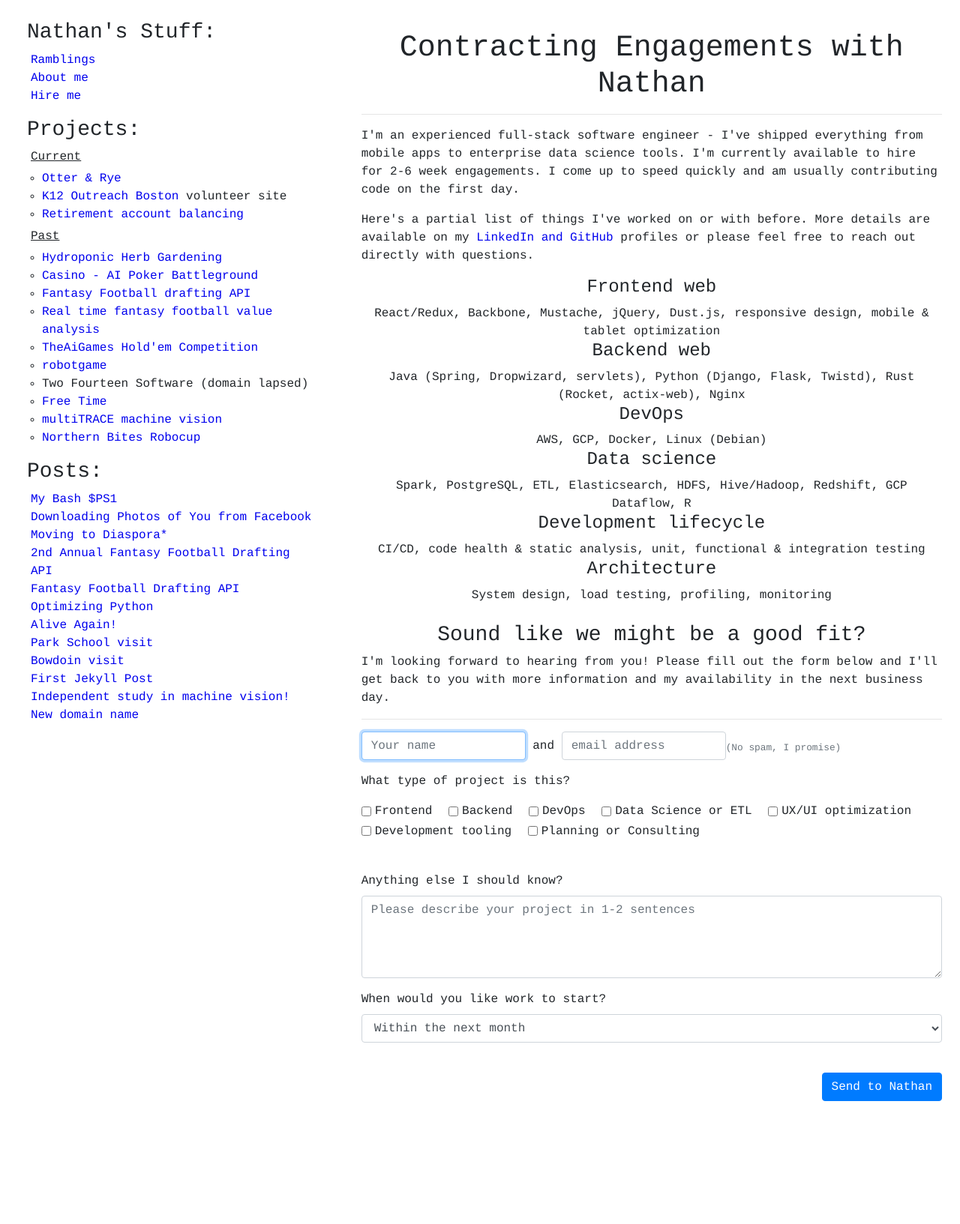
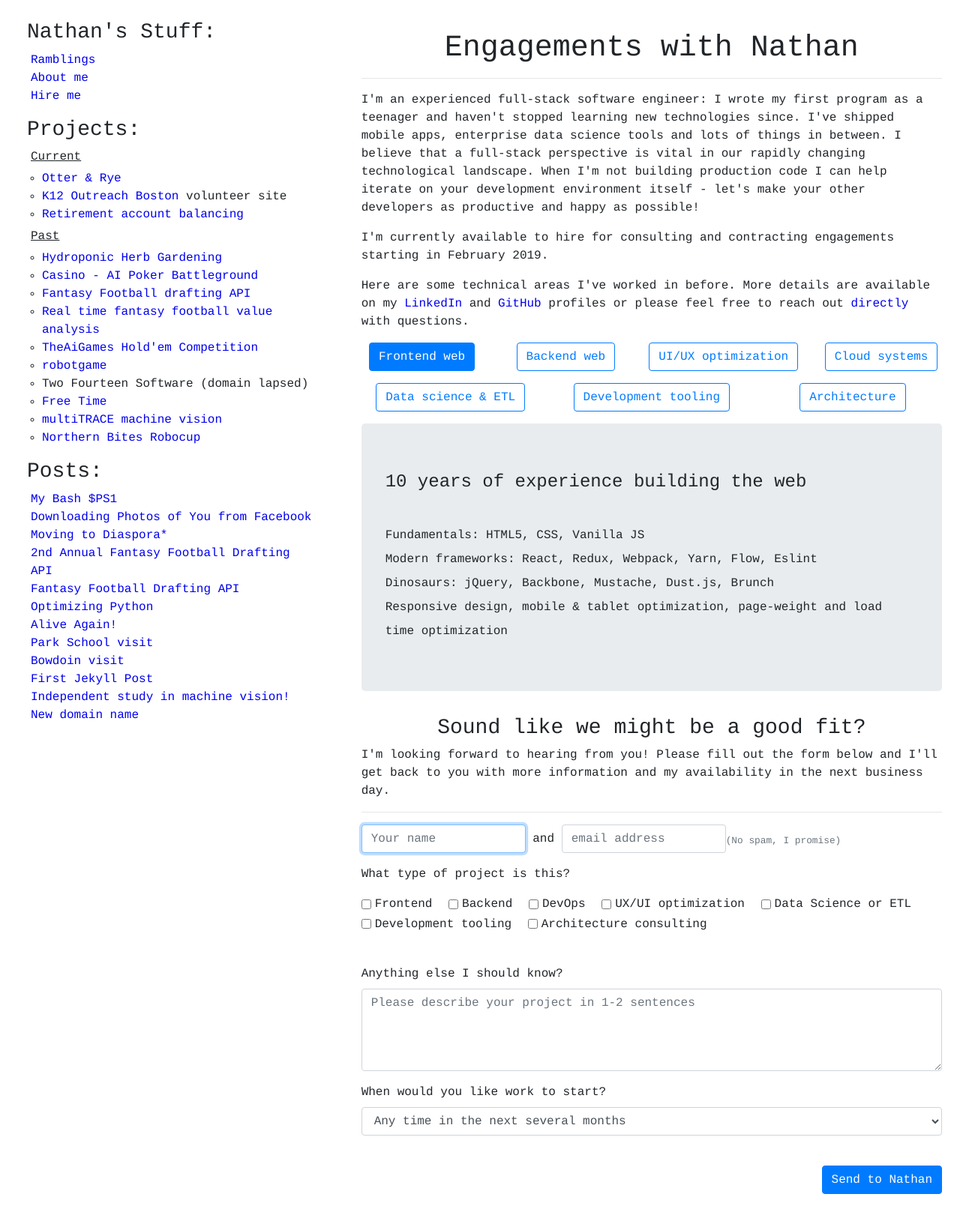
Before and after one commit to gnmerritt/gnmerritt.net, a Jekyll site: the page built from hire.html, in a window 1280 px wide. Shown: the whole page at 75% size. Built offline with Jekyll 4.4.1, drawn with Linux system fonts in a browser that asks for light colours; comment, search, counter and statistics services are not loaded; before the commit the page ends 1509 px from its top, so only the background shows below that.

Commit message:
polished up the hiring page

```diff
--- a/css/blog.css
+++ b/css/blog.css
@@ -22,6 +22,13 @@
 .post .date { float:right; } /* date */
 .post .more { text-align: center; margin:0.5em; padding:0.25em; cursor:pointer; }
 
+.skillbox .skills {
+  display: none;
+}
+.skill-spot {
+  line-height: 2em;
+}
+
 .showPhone { display:none; }
 
 /* smartphone specific layout */
--- a/hire.html
+++ b/hire.html
@@ -4,46 +4,102 @@
 ---
 
 <div class="p-4">
-<h1 class="text-center">Contracting Engagements with Nathan</h1>
+<h1 class="text-center">Engagements with Nathan</h1>
 
 <hr/>
 
 <p>
-I'm an experienced full-stack software engineer - I've shipped everything from
-mobile apps to enterprise data science tools. I'm currently available to hire
-for 2-6 week engagements. I come up to speed quickly and am usually contributing
-code on the first day.
+I'm an experienced full-stack software engineer: I wrote my first program as a
+teenager and haven't stopped learning new technologies since. I've shipped
+mobile apps, enterprise data science tools and lots of things in between. I
+believe that a full-stack perspective is vital in our rapidly changing
+technological landscape. When I'm not building production code I can help
+iterate on your development environment itself - let's make your other
+developers as productive and happy as possible!
 </p>
 
-<p>Here's a partial list of things I've worked on or with before. More details are
-available on my <a href="https://www.linkedin.com/in/gnmerritt">LinkedIn and
-<a href="https://github.com/gnmerritt">GitHub</a> profiles or please feel free
-to reach out directly with questions.
+<p>
+I'm currently available to hire for consulting and contracting engagements
+starting in February 2019.
 </p>
 
-<div class="text-center">
-  <h4>Frontend web</h4>
-  React/Redux, Backbone, Mustache, jQuery, Dust.js, responsive design, mobile & tablet optimization
+<p>
+Here are some technical areas I've worked in before. More details are available
+on my <a href="https://www.linkedin.com/in/gnmerritt">LinkedIn</a> and
+<a href="https://github.com/gnmerritt">GitHub</a> profiles or please feel free
+to reach out <a href="#interest">directly</a> with questions.
+</p>
 
-  <h4>Backend web</h4>
-  Java (Spring, Dropwizard, servlets), Python (Django, Flask, Twistd), Rust (Rocket, actix-web), Nginx
+<div class="text-center skillbox">
+<div class="row mb-3">
+  <div class="col md-4">
+    <button type="button" class="btn btn-outline-primary category active">Frontend web</button>
+    <div class="skills">
+      <h4>10 years of experience building the web</h4>
+      <br>Fundamentals: HTML5, CSS, Vanilla JS
+      <br>Modern frameworks: React, Redux, Webpack, Yarn, Flow, Eslint
+      <br>Dinosaurs: jQuery, Backbone, Mustache, Dust.js, Brunch
+      <br>Responsive design, mobile & tablet optimization, page-weight and load
+      time optimization
+    </div>
+  </div>
 
-  <h4>DevOps</h4>
-  AWS, GCP, Docker, Linux (Debian)
+  <div class="col md-4">
+    <button type="button" class="btn btn-outline-primary category">Backend web</button>
+    <div class="skills">
+      <h4>Backend focused full-stack engineer since 2011</h4>
+      <br>Java: Dropwizard, Jersey, servlets, Spring, Junit, Mockito, TestNG
+      <br>Python: Django, Flask, Twistd
+      <br>Rust: Rocket, actix-web
+      <br>Nginx, Apache, SSL
+    </div>
+  </div>
 
-  <h4>Data science</h4>
-  Spark, PostgreSQL, ETL, Elasticsearch, HDFS, Hive/Hadoop, Redshift, GCP Dataflow, R
+  <div class="col md-3">
+    <button type="button" class="btn btn-outline-primary category">UI/UX optimization</button>
+    <div class="skills">
+      A/B testing, experimental design, multi-armed bandit optimization, statistical analysis
+    </div>
+  </div>
 
-  <h4>Development lifecycle</h4>
-  CI/CD, code health & static analysis, unit, functional & integration testing
-
-  <h4>Architecture</h4>
-  System design, load testing, profiling, monitoring
+  <div class="col md-4">
+    <button type="button" class="btn btn-outline-primary category">Cloud systems</button>
+    <div class="skills">
+      AWS, GCP, Docker, Linux (Debian)
+    </div>
+  </div>
 </div>
 
-<br>
+<div class="row mb-3">
+  <div class="col md-4">
+    <button type="button" class="btn btn-outline-primary category">Data science & ETL</button>
+    <div class="skills">
+      Spark, PostgreSQL, ETL, Elasticsearch, HDFS, Hive/Hadoop, Redshift, R
+    </div>
+  </div>
+
+  <div class="col md-4">
+    <button type="button" class="btn btn-outline-primary category">Development tooling</button>
+    <div class="skills">
+      Continuous integration & deployment, code health & static analysis,
+      build architecture, unit, functional & integration testing
+    </div>
+  </div>
+
+  <div class="col md-4">
+    <button type="button" class="btn btn-outline-primary category">Architecture</button>
+    <div class="skills">
+      System design, load testing, profiling, microbenchmarking, system monitoring
+    </div>
+  </div>
+</div>
+</div>
+
+<div class="jumbotron skill-spot"></div>
 
 <h3 class="text-center">Sound like we might be a good fit?</h3>
+
+<a name="interest"></a>
 
 <p>
 I'm looking forward to hearing from you! Please fill out the form below and I'll
@@ -76,12 +132,12 @@
       <label class="form-check-label" for="inlineCheckbox3">DevOps</label>
     </div>
     <div class="form-check form-check-inline">
+      <input class="form-check-input" type="checkbox" id="inlineCheckbox5" name="ui_abt">
+      <label class="form-check-label" for="inlineCheckbox5">UX/UI optimization</label>
+    </div>
+    <div class="form-check form-check-inline">
       <input class="form-check-input" type="checkbox" id="inlineCheckbox4" name="data">
       <label class="form-check-label" for="inlineCheckbox4">Data Science or ETL</label>
-    </div>
-    <div class="form-check form-check-inline">
-      <input class="form-check-input" type="checkbox" id="inlineCheckbox5" name="ui_abt">
-      <label class="form-check-label" for="inlineCheckbox5">UX/UI optimization</label>
     </div>
     <div class="form-check form-check-inline">
       <input class="form-check-input" type="checkbox" id="inlineCheckbox6" name="tools">
@@ -89,7 +145,7 @@
     </div>
     <div class="form-check form-check-inline">
       <input class="form-check-input" type="checkbox" id="inlineCheckbox7" name="consulting">
-      <label class="form-check-label" for="inlineCheckbox7">Planning or Consulting</label>
+      <label class="form-check-label" for="inlineCheckbox7">Architecture consulting</label>
     </div>
   </div>
 
--- a/js/contracting.js
+++ b/js/contracting.js
@@ -21,6 +21,17 @@
     });
 }
 
+function clickSkill(e) {
+  var button = e.target;
+  $(".skillbox button.category").removeClass("active");
+  $(button).addClass("active");
+  var content = $(button).siblings(".skills").html();
+  $(".skill-spot").html(content);
+}
+
 $(document).ready(function() {
   $('#inquiryForm').submit(submitForm);
+  $("button.category").click(clickSkill);
+  // active backend web skills
+  $("button.category.active").click();
 });
```
Also changed, not shown: other parts of hire.html (+5 -4 lines).
